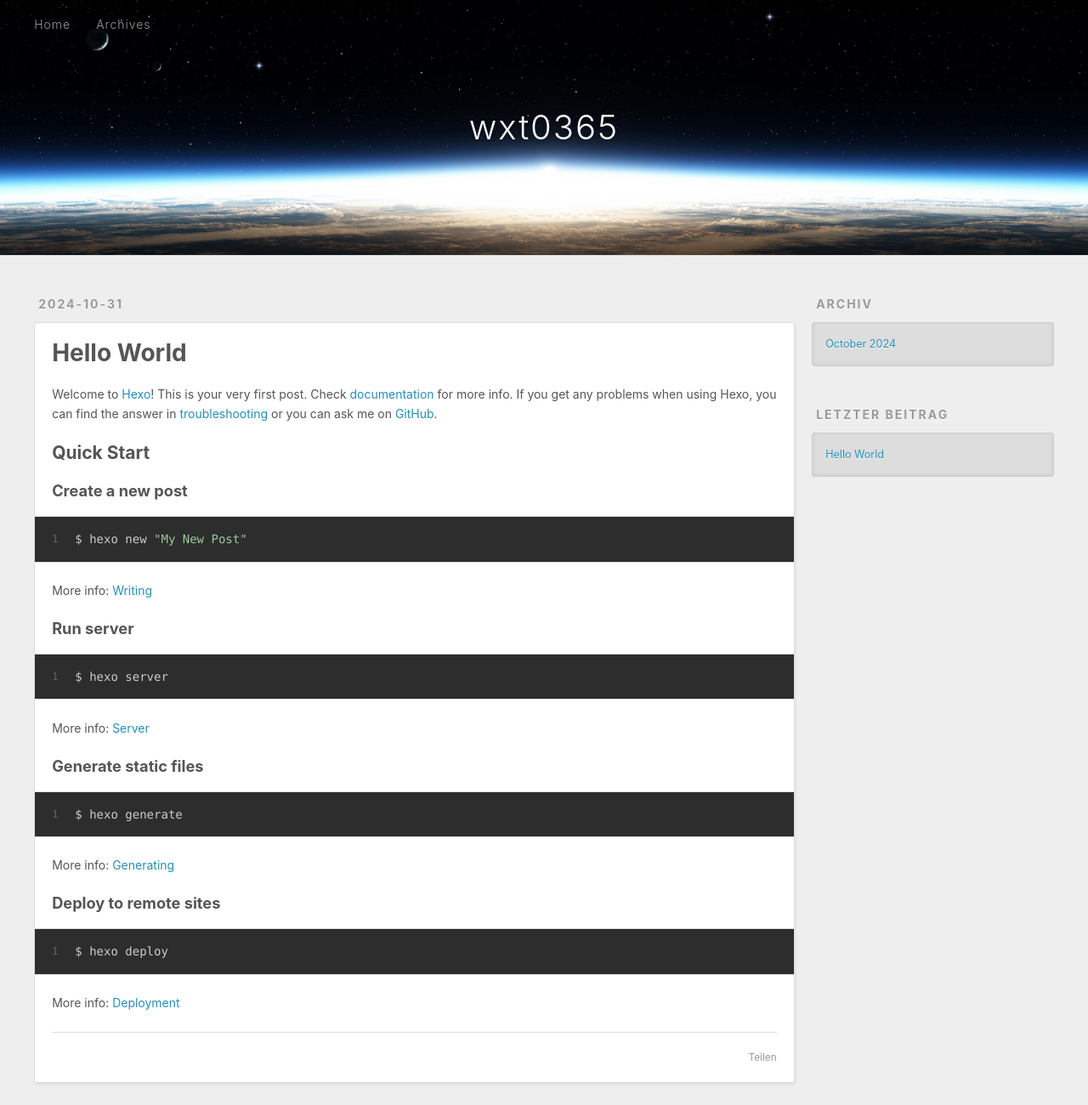
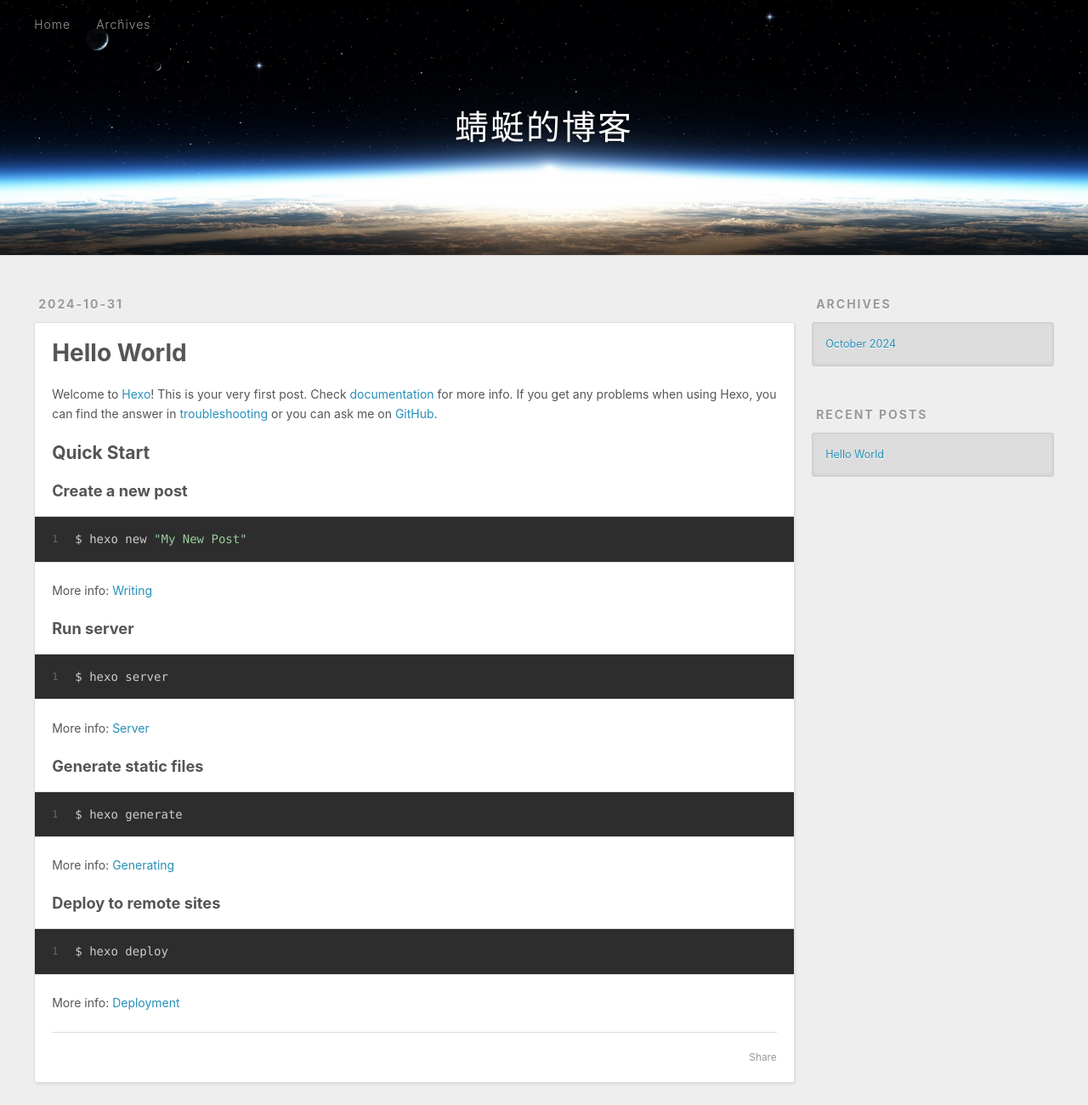
Before and after one commit to wxt0365/wxt0365.github.io, a plain HTML site: page index.html in a window 1280 px wide. Shown: the top 1300 px of the page at 85% size. Drawn offline with Linux system fonts and the light colour scheme.

Commit message:
Site updated: 2024-10-31 23:19:12

```diff
--- a/index.html
+++ b/index.html
@@ -4,17 +4,17 @@
   <meta charset="utf-8">
 
 
-  <title>wxt0365</title>
+  <title>蜻蜓的博客</title>
   <meta name="viewport" content="width=device-width, initial-scale=1, shrink-to-fit=no">
   <meta property="og:type" content="website">
-<meta property="og:title" content="wxt0365">
+<meta property="og:title" content="蜻蜓的博客">
 <meta property="og:url" content="http://example.com/index.html">
-<meta property="og:site_name" content="wxt0365">
-<meta property="og:locale">
+<meta property="og:site_name" content="蜻蜓的博客">
+<meta property="og:locale" content="en_US">
 <meta property="article:author" content="蜻蜓">
 <meta name="twitter:card" content="summary">
 
-    <link rel="alternate" href="/atom.xml" title="wxt0365" type="application/atom+xml">
+    <link rel="alternate" href="/atom.xml" title="蜻蜓的博客" type="application/atom+xml">
 
 
     <link rel="shortcut icon" href="/favicon.png">
@@ -39,7 +39,7 @@
   <div id="header-outer" class="outer">
     <div id="header-title" class="inner">
       <h1 id="logo-wrap">
-        <a href="/" id="logo">wxt0365</a>
+        <a href="/" id="logo">蜻蜓的博客</a>
       </h1>
 
     </div>
@@ -57,10 +57,10 @@
 
           <a class="nav-icon" href="/atom.xml" title="RSS Feed"><span class="fa fa-rss"></span></a>
 
-        <a class="nav-icon nav-search-btn" title="Suche"><span class="fa fa-search"></span></a>
+        <a class="nav-icon nav-search-btn" title="Search"><span class="fa fa-search"></span></a>
       </nav>
       <div id="search-form-wrap">
-        <form action="//google.com/search" method="get" accept-charset="UTF-8" class="search-form"><input type="search" name="q" class="search-form-input" placeholder="Suche"><button type="submit" class="search-form-submit">&#xF002;</button><input type="hidden" name="sitesearch" value="http://example.com"></form>
+        <form action="//google.com/search" method="get" accept-charset="UTF-8" class="search-form"><input type="search" name="q" class="search-form-input" placeholder="Search"><button type="submit" class="search-form-submit">&#xF002;</button><input type="hidden" name="sitesearch" value="http://example.com"></form>
       </div>
     </div>
   </div>
@@ -108,7 +108,7 @@
 
     </div>
     <footer class="article-footer">
-      <a data-url="http://example.com/2024/10/31/hello-world/" data-id="cm2xe8tj20000e0vc8x3jhj3m" data-title="Hello World" class="article-share-link"><span class="fa fa-share">Teilen</span></a>
+      <a data-url="http://example.com/2024/10/31/hello-world/" data-id="cm2xe8tj20000e0vc8x3jhj3m" data-title="Hello World" class="article-share-link"><span class="fa fa-share">Share</span></a>
 
 
 
@@ -136,7 +136,7 @@
 
 
   <div class="widget-wrap">
-    <h3 class="widget-title">Archiv</h3>
+    <h3 class="widget-title">Archives</h3>
     <div class="widget">
       <ul class="archive-list"><li class="archive-list-item"><a class="archive-list-link" href="/archives/2024/10/">October 2024</a></li></ul>
     </div>
@@ -146,7 +146,7 @@
 
 
   <div class="widget-wrap">
-    <h3 class="widget-title">letzter Beitrag</h3>
+    <h3 class="widget-title">Recent Posts</h3>
     <div class="widget">
       <ul>
 
```
Also changed, not shown: 2024/10/31/hello-world/index.html (+10 -10 lines), archives/2024/10/index.html (+10 -10 lines), archives/2024/index.html (+10 -10 lines), archives/index.html (+10 -10 lines).
